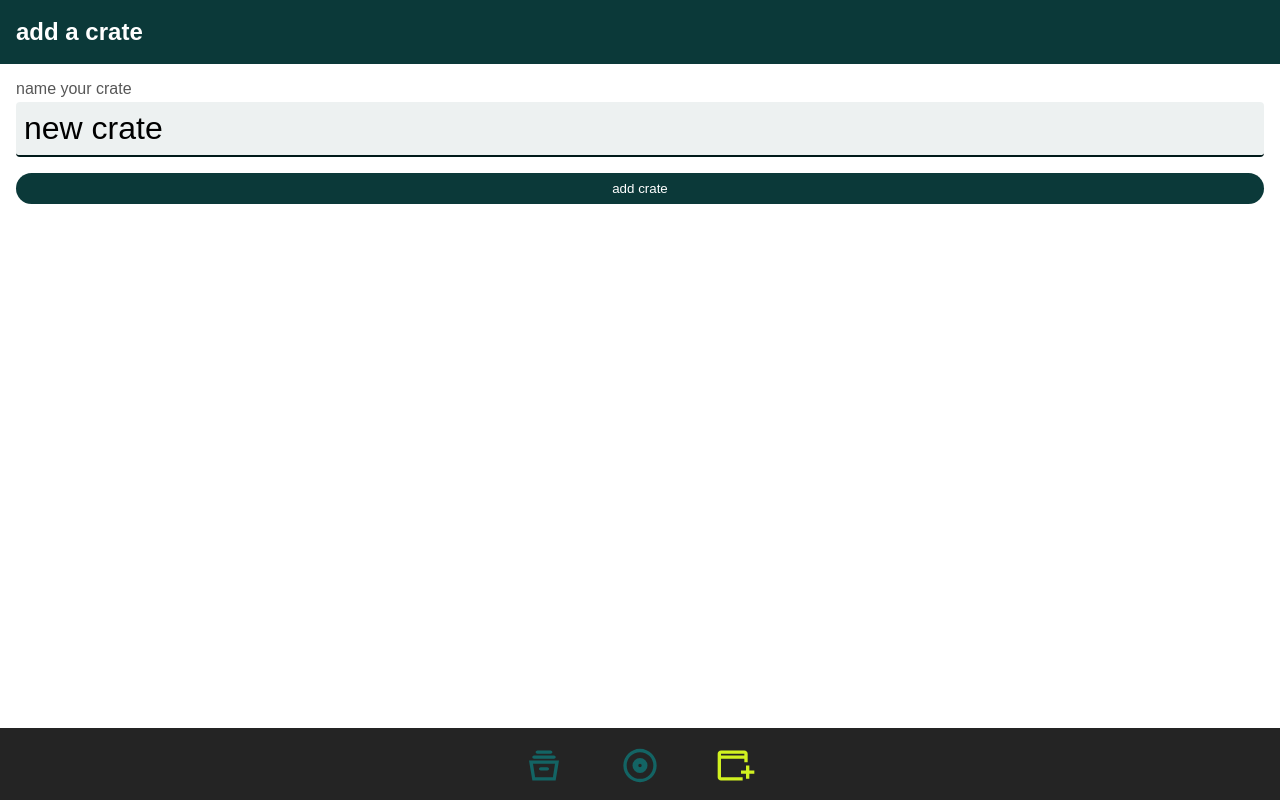
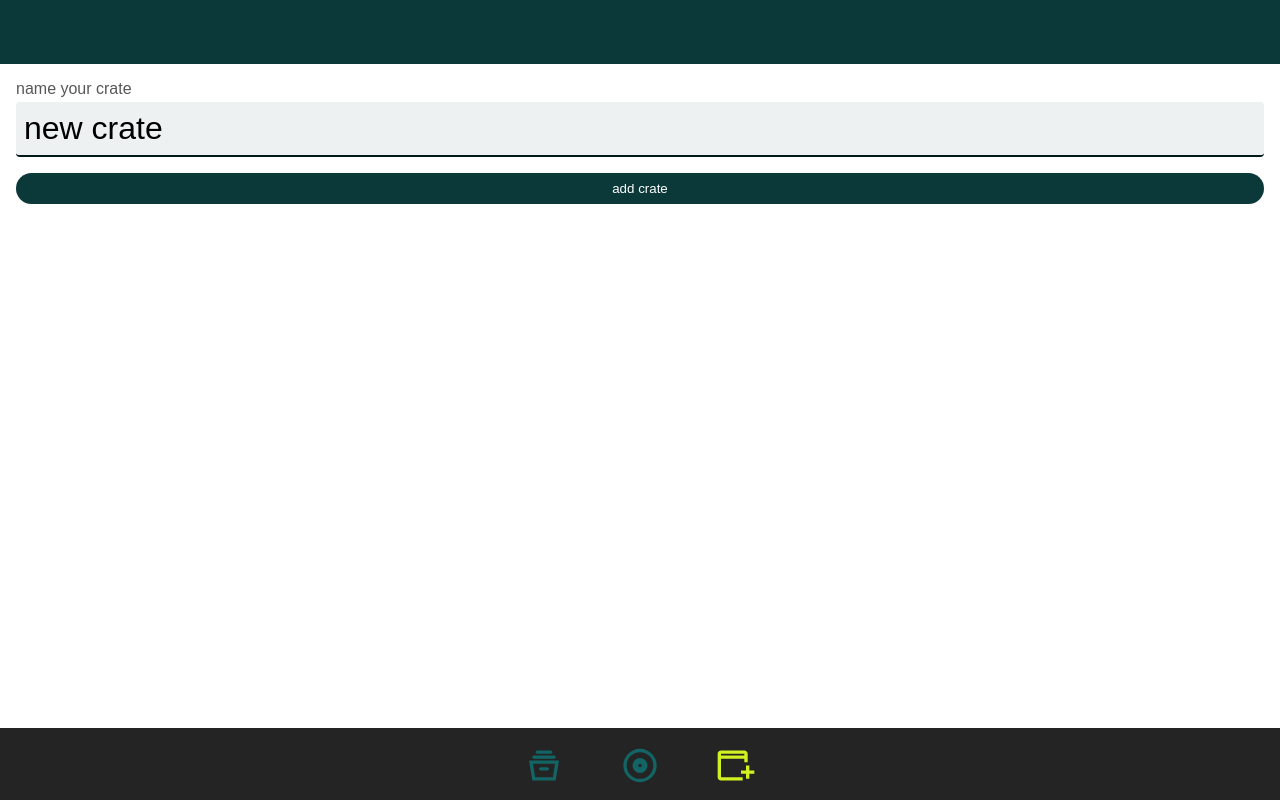
Before and after one commit to jenikashannon/audioFile, a React (Create React App) app: page /crates in a window 1280 px wide. Built offline with nearby package versions, Linux system fonts and the light colour scheme.

Commit message:
add edit crate name functionality

```diff
--- a/src/components/Header/Header.jsx
+++ b/src/components/Header/Header.jsx
@@ -4,16 +4,36 @@
 import HeaderIcon from "../HeaderIcon/HeaderIcon";
 
 function Header({
-	text,
 	mode,
 	setEditMode,
 	editMode,
 	deleteMode,
 	setDeleteMode,
+	crateName,
+	setCrateName,
 }) {
+	function handleChange(event) {
+		setCrateName(event.target.value);
+	}
+
 	return (
 		<header className='header'>
-			<h1 className='header__title'>{text}</h1>
+			{editMode ? (
+				<input
+					className='header__title header__title--active'
+					type='text'
+					value={crateName}
+					onChange={handleChange}
+					autoFocus
+				></input>
+			) : (
+				<input
+					className='header__title'
+					type='text'
+					value={crateName}
+					disabled
+				></input>
+			)}
 			{mode === "edit-icon" ? (
 				<HeaderIcon
 					setEditMode={setEditMode}
--- a/src/components/Header/Header.scss
+++ b/src/components/Header/Header.scss
@@ -14,6 +14,17 @@
 
 	&__title {
 		color: colors.$white;
+		background-color: colors.$green-main;
 		font-size: 1.5rem;
+		border: none;
+
+		&--active {
+			border-bottom: 1px colors.$white solid;
+
+			&:focus {
+				border: none;
+				border-bottom: 2px colors.$accent-light solid;
+			}
+		}
 	}
 }
--- a/src/pages/CrateDetailsPage/CrateDetailsPage.jsx
+++ b/src/pages/CrateDetailsPage/CrateDetailsPage.jsx
@@ -16,6 +16,7 @@
 
 function CrateDetailsPage() {
 	const [crate, setCrate] = useState(null);
+	const [crateName, setCrateName] = useState(null);
 	const [albumIds, setAlbumIds] = useState([]);
 	const [editMode, setEditMode] = useState(false);
 	const [deleteMode, setDeleteMode] = useState(false);
@@ -39,6 +40,8 @@
 			});
 
 			setAlbumIds(albums);
+
+			setCrateName(response.data.name);
 		} catch (error) {
 			console.log(error);
 		}
@@ -63,12 +66,28 @@
 		}
 	}
 
+	async function updateCrateName(name) {
+		try {
+			await axios.patch(`${baseUrl}/crates/${crate_id}/`, {
+				name: crateName,
+			});
+			getCrateDetails();
+		} catch (error) {
+			console.log(error);
+		}
+	}
+
 	async function toggleAddMode() {
 		setAddMode(true);
 	}
 
 	async function toggleEditMode() {
 		setEditMode(false);
+
+		// if new crate name, update crate
+		if (crateName !== crate.name) {
+			updateCrateName(crateName);
+		}
 	}
 
 	useEffect(() => {
@@ -82,12 +101,13 @@
 	return (
 		<main className='crate-details-page'>
 			<Header
-				text={crate.name}
 				mode='edit-icon'
 				setEditMode={setEditMode}
 				editMode={editMode}
 				deleteMode={deleteMode}
 				setDeleteMode={setDeleteMode}
+				crateName={crateName}
+				setCrateName={setCrateName}
 			/>
 			<div className='crate-details-page__container'>
 				<div className='crate-details-page__albums'>
```
